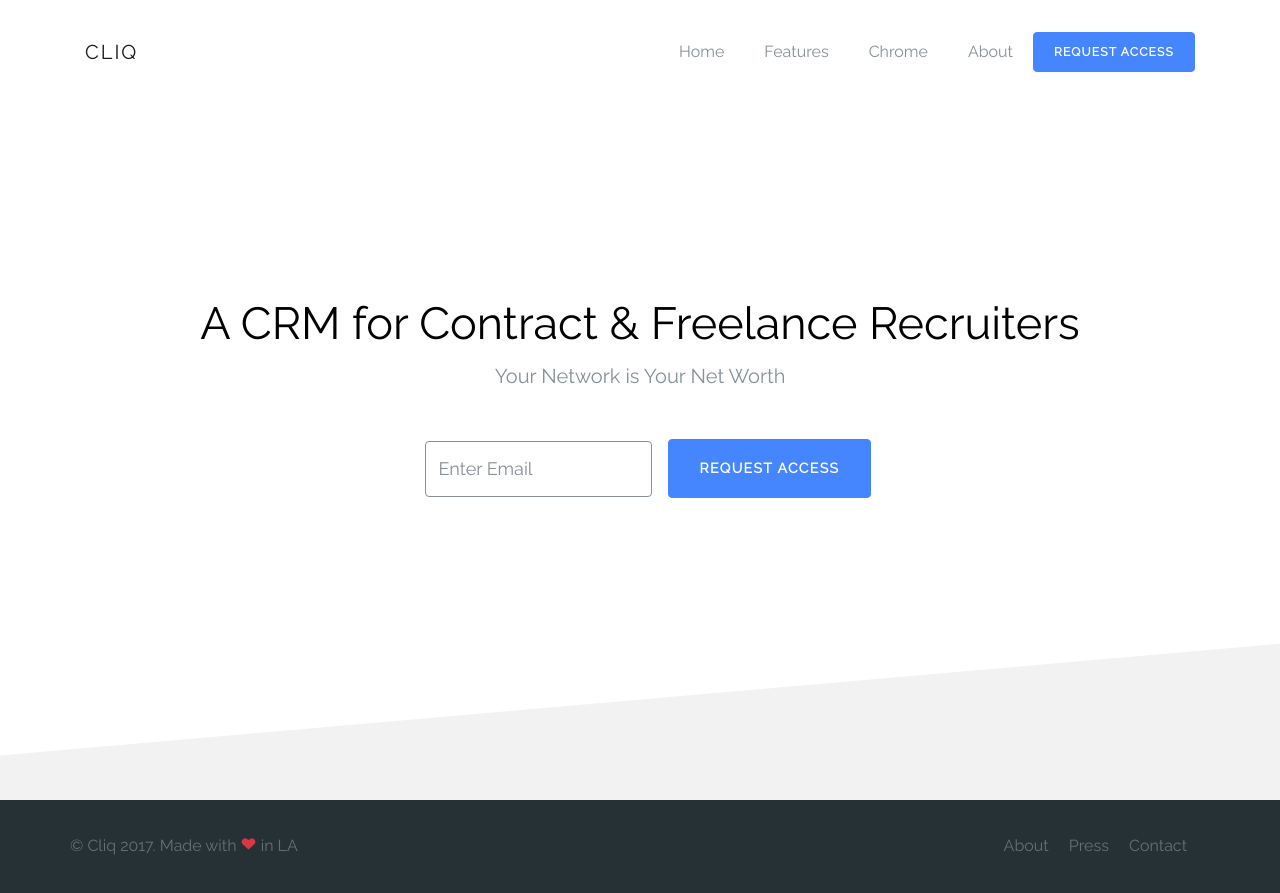
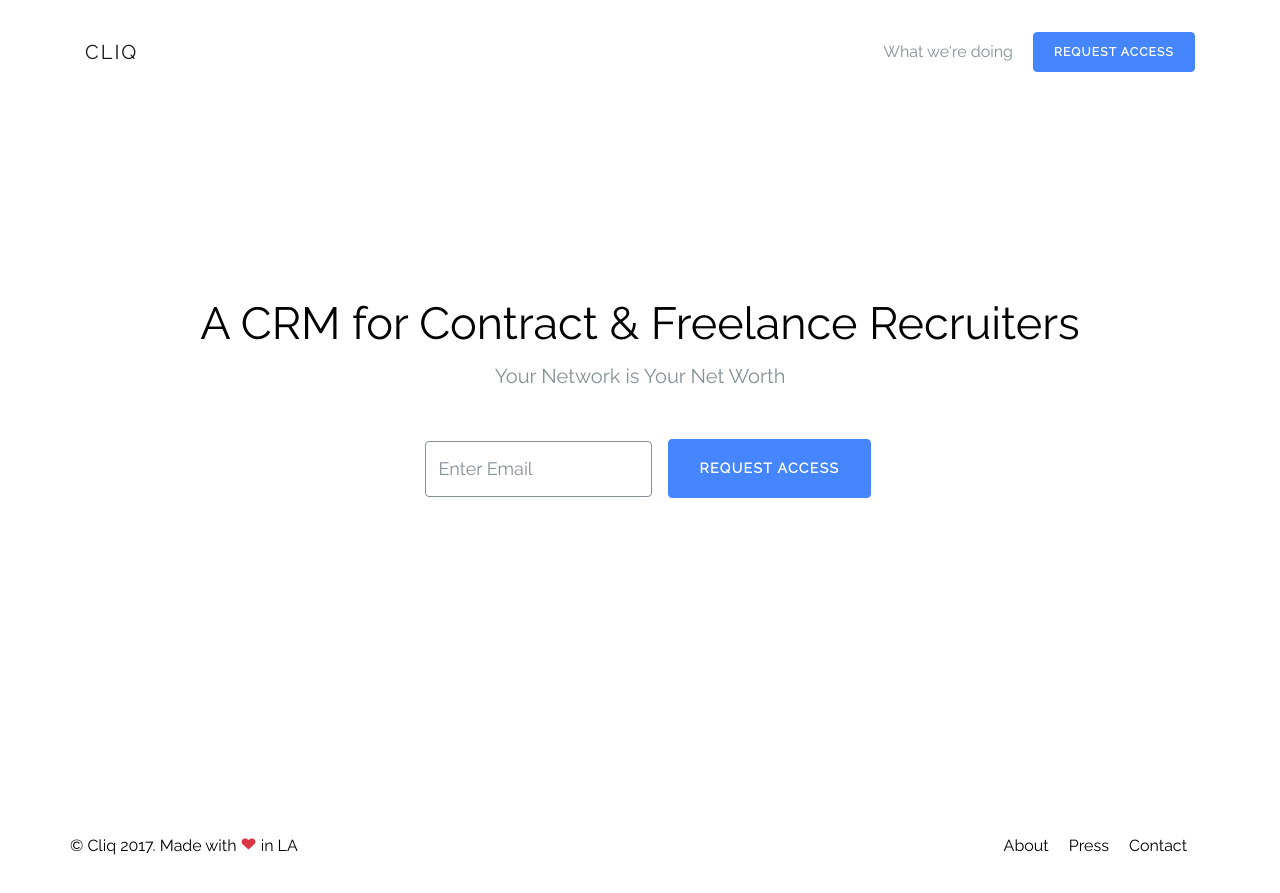
Before and after one commit to stuartsharpe11/cliq-landing-page, a plain HTML site: page index.html in a window 1280 px wide. Drawn offline with Linux system fonts and the light colour scheme; some packages are replaced by stand-ins of ours; no server answers; files whose address does not match are found by name.

Commit message:
cleaned up styling and links

```diff
--- a/css/style.css
+++ b/css/style.css
@@ -176,30 +176,6 @@ h1, h2, h3, h4, h5,
   .ftco-cover .ftco-vh-100 {
     min-height: 700px !important; }
 
-.ftco-slant {
-  position: relative;
-  overflow: hidden; }
-  .ftco-slant:after {
-    width: 120%;
-    height: 200px;
-    left: -10%;
-    background: #f2f2f2;
-    -webkit-transform: rotate(-5deg);
-    -ms-transform: rotate(-5deg);
-    transform: rotate(-5deg);
-    content: "";
-    position: absolute;
-    bottom: -100px; }
-    @media screen and (max-width: 960px) {
-      .ftco-slant:after {
-        bottom: -150px; } }
-    @media screen and (max-width: 768px) {
-      .ftco-slant:after {
-        bottom: -170px; } }
-  .ftco-slant.ftco-slant-white:after {
-    background: #fff; }
-  .ftco-slant.ftco-slant-dark:after {
-    background: #263135; }
 
 .ftco-uppercase {
   letter-spacing: .1em;
@@ -301,9 +277,9 @@ textarea {
   .ftco-footer .ftco-footer-widget h2 {
     font-weight: normal; }
   .ftco-footer p {
-    color: rgba(255, 255, 255, 0.3); }
+    color: black; }
   .ftco-footer a {
-    color: rgba(255, 255, 255, 0.3); }
+    color: black; }
     .ftco-footer a:hover {
       color: #4586FF; }
   .ftco-footer .ftco-heading {
--- a/index.html
+++ b/index.html
@@ -27,10 +27,7 @@
         </button>
         <div class="collapse navbar-collapse" id="ftco-nav">
           <ul class="navbar-nav ml-auto">
-            <li class="nav-item active"><a href="#section-home" class="nav-link">Home</a></li>
-            <li class="nav-item"><a href="#section-features" class="nav-link">Features</a></li>
-            <li class="nav-item"><a href="#section-services" class="nav-link">Chrome</a></li>
-            <li class="nav-item"><a href="#section-faq" class="nav-link">About</a></li>
+            <li class="nav-item active"><a href="#section-home" class="nav-link">What we're doing</a></li>
           </ul>
         </div>
         <a class="btn btn-primary btn-sm own-it" href="#">Request Access</a>
@@ -53,7 +50,7 @@
         </div>
       </div>
     </section>
-    <footer class="ftco-footer ftco-bg-dark">
+    <footer class="ftco-footer ftco-bg">
       <div class="container">
         <div class="row">
           <div class="col-md-4">
@@ -75,7 +72,6 @@
     <!-- loader -->
     <div id="ftco-loader" class="show fullscreen"><svg class="circular" width="48px" height="48px"><circle class="path-bg" cx="24" cy="24" r="22" fill="none" stroke-width="4" stroke="#eeeeee"/><circle class="path" cx="24" cy="24" r="22" fill="none" stroke-width="4" stroke-miterlimit="10" stroke="#4586ff"/></svg></div>
 
-
     <script src="js/jquery.min.js"></script>
     <script src="js/popper.min.js"></script>
     <script src="js/bootstrap.min.js"></script>
```
